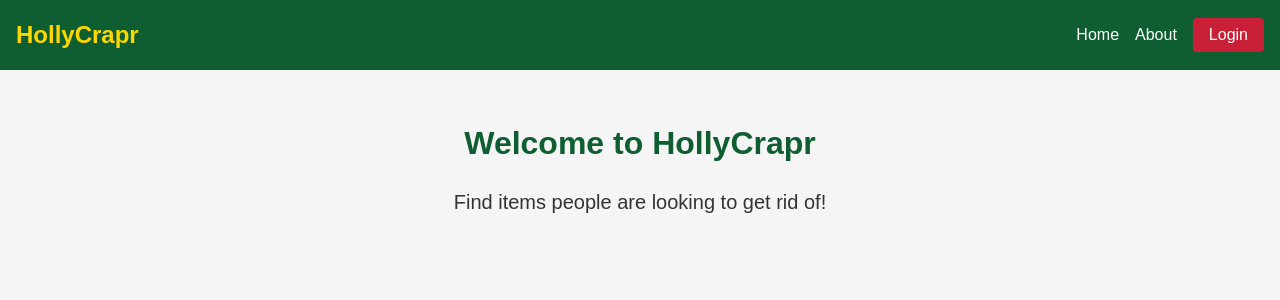
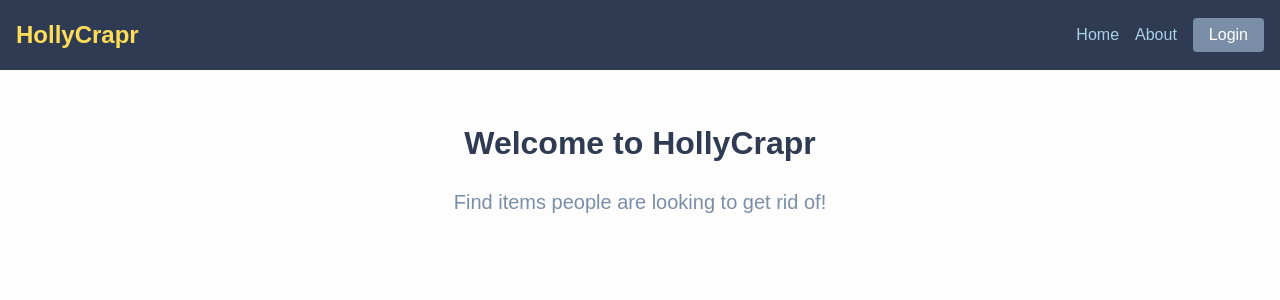
Before and after one commit to xu000306/mad9022-frontend-final, a React (Vite) app: page / in a window 1280 px wide. Shown: the top 300 px of the page. Built offline with nearby package versions, Linux system fonts and the light colour scheme.

Commit message:
Update color scheme

```diff
--- a/src/App.module.css
+++ b/src/App.module.css
@@ -2,6 +2,7 @@
   min-height: 100vh;
   display: flex;
   flex-direction: column;
+  background-color: var(--background-color);
 }
 
 .main {
--- a/src/components/Header.module.css
+++ b/src/components/Header.module.css
@@ -1,5 +1,5 @@
 .header {
-  background-color: var(--holly-green);
+  background-color: var(--text-color);
   color: white;
   padding: 1rem;
   display: flex;
@@ -10,7 +10,7 @@
 .logo h1 {
   margin: 0;
   font-size: var(--font-size-large);
-  color: var(--holly-gold);
+  color: var(--primary-color);
 }
 
 .nav {
@@ -20,17 +20,17 @@
 }
 
 .link {
-  color: white;
+  color: var(--secondary-color);
   text-decoration: none;
 }
 
 .link:hover {
-  color: var(--holly-gold);
+  color: var(--primary-color);
   text-decoration: none;
 }
 
 .button {
-  background-color: var(--holly-red);
+  background-color: var(--tertiary-color);
   color: white;
   border: none;
   padding: 0.5rem 1rem;
@@ -40,5 +40,6 @@
 }
 
 .button:hover {
-  opacity: 0.9;
+  background-color: var(--primary-color);
+  color: var(--text-color);
 }
--- a/src/index.css
+++ b/src/index.css
@@ -1,10 +1,10 @@
 :root {
   /* HollyCrapr color palette */
-  --holly-green: #0e5e31;
-  --holly-red: #c91f37;
-  --holly-gold: #ffd700;
-  --holly-dark: #333333;
-  --holly-light: #f5f5f5;
+  --primary-color: #ffdd57; /* Warm sunlight breaking through */
+  --secondary-color: #a8d0e6; /* Soft sky blue */
+  --tertiary-color: #7b8ea7; /* Cloudy morning tones */
+  --background-color: #fdfdfd; /* Pure light */
+  --text-color: #2f3b52; /* Contrast for depth */
 
   /* Typography */
   --font-family: 'Arial', sans-serif;
@@ -25,6 +25,7 @@
 body {
   font-family: var(--font-family);
   line-height: 1.6;
-  background-color: var(--holly-light);
-  color: var(--holly-dark);
+  background-color: var(--background-color);
+
+  color: var(--text-color);
 }
--- a/src/pages/Home.module.css
+++ b/src/pages/Home.module.css
@@ -5,17 +5,17 @@
 
 .heading {
   margin-bottom: 1rem;
-  color: var(--holly-green);
+  color: var(--text-color);
   font-size: var(--font-size-xlarge);
 }
 
 .description {
-  color: var(--holly-dark);
+  color: var(--tertiary-color);
   font-size: var(--font-size-medium);
   margin-bottom: 2rem;
 }
 
 .accent {
-  color: var(--holly-red);
+  color: var(--primary-color);
   font-weight: bold;
 }
```
